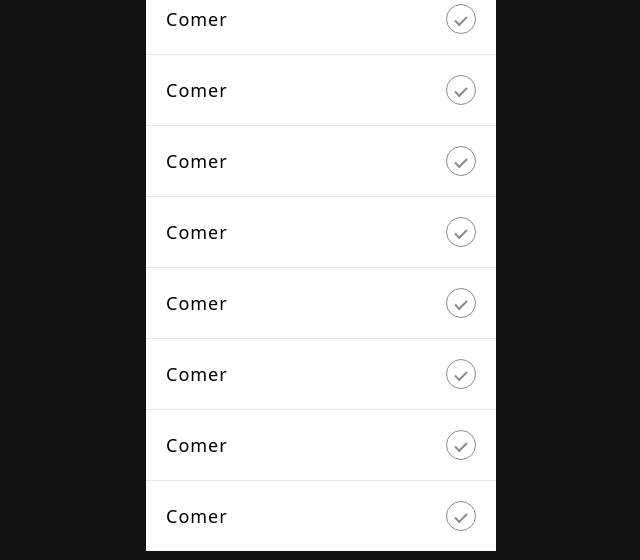
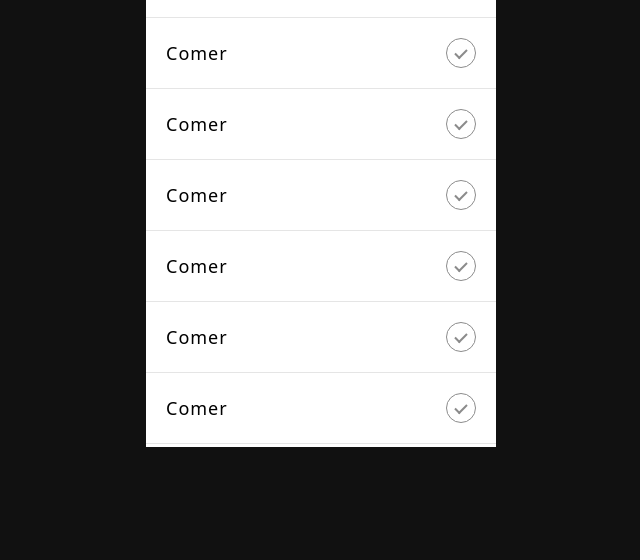
Before and after one commit to Carl-code/todolist, a plain HTML site: page index.html in a window 1280 px wide. Shown: the part 240-800 px from the top of the page, without its empty margins (319-959 px from the left). Drawn offline with Linux system fonts and the light colour scheme.

Commit message:
Adding scrollbar color and height

```diff
--- a/css/styles.css
+++ b/css/styles.css
@@ -23,7 +23,15 @@ h2{
     padding: 20px;
 }
 .list{
+    height: 500px;
     overflow-y: scroll;
+}
+.list::-webkit-scrollbar{
+    width: 5px;
+}
+.list::-webkit-scrollbar-thumb{
+    background: #03A9F4;
+    border-radius: 40px;
 }
 .item{
     padding: 20px;
```
